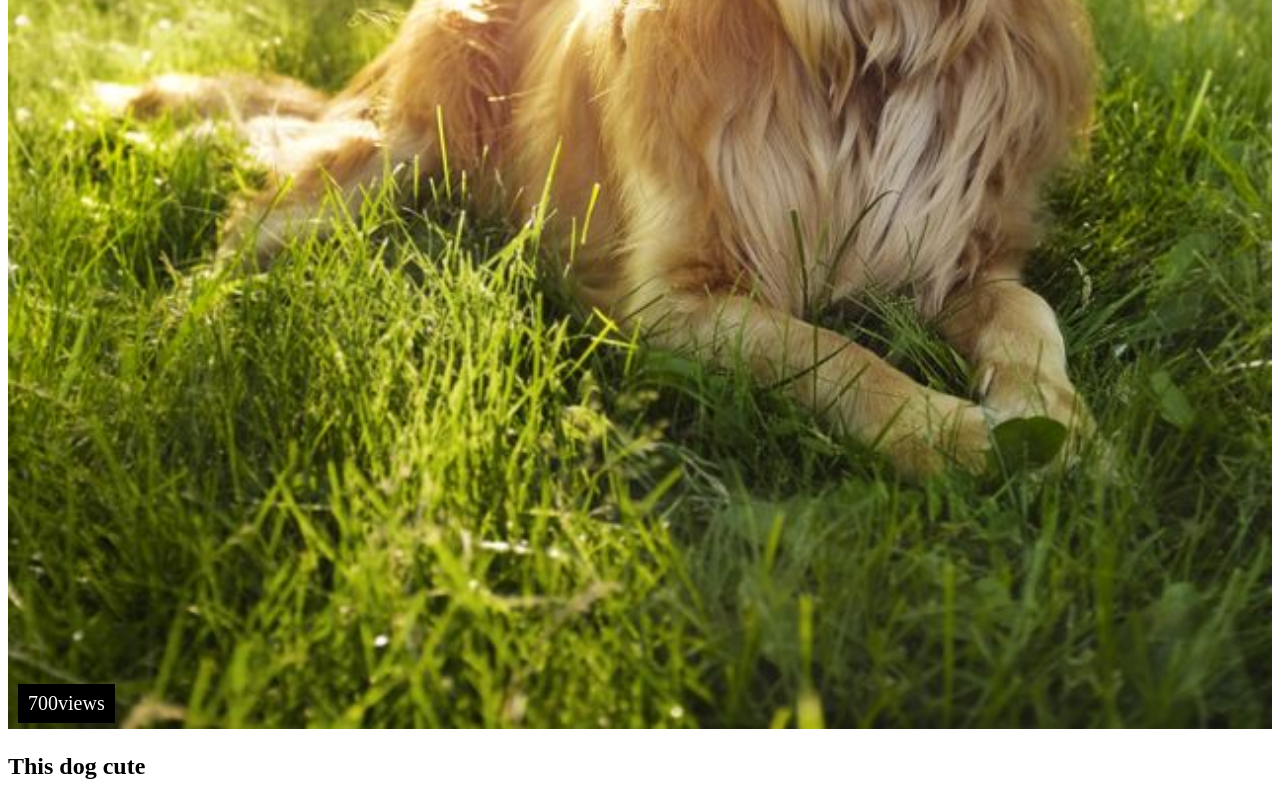
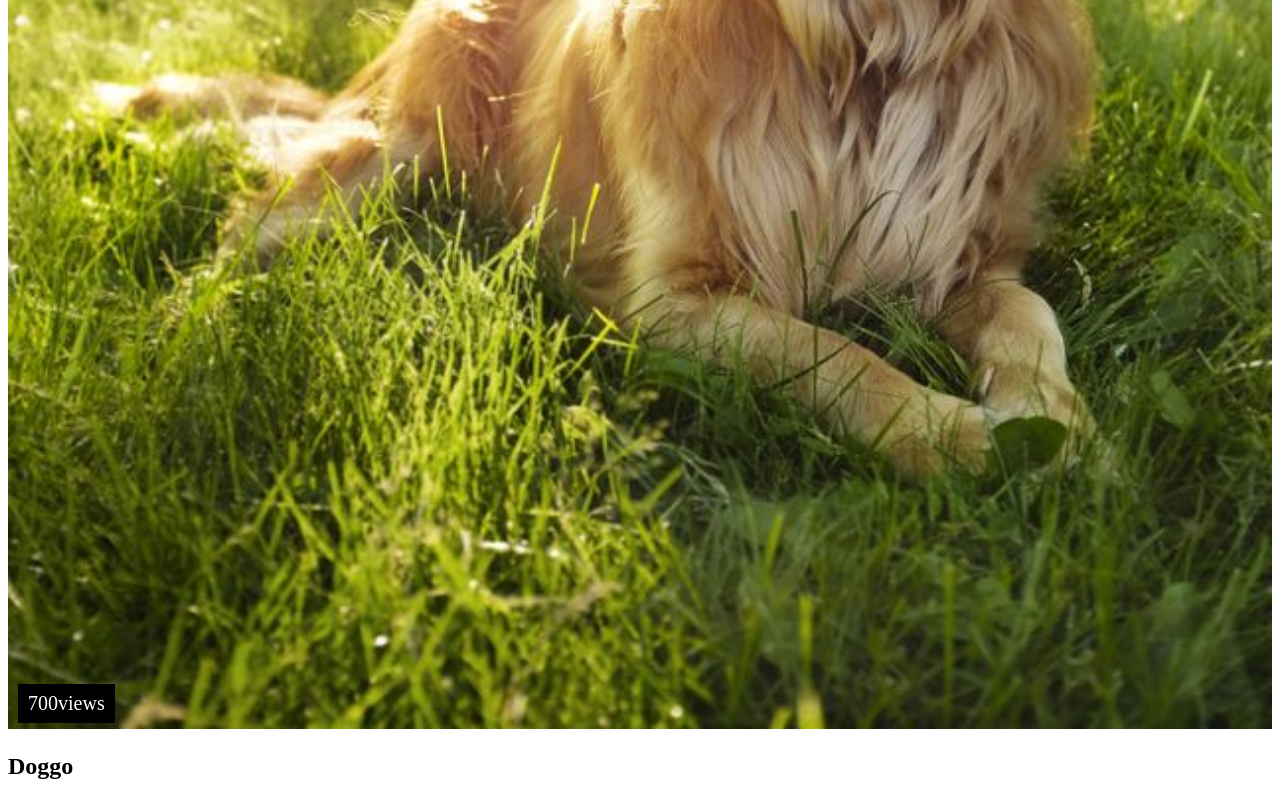
Before and after one commit to NuttanunL/Myfirstweb, a plain HTML site: page index.html in a window 1280 px wide. Shown: the part 3263-4063 px from the top of the page. Drawn offline with Linux system fonts and the light colour scheme.

Commit message:
changes doggo

```diff
--- a/index.html
+++ b/index.html
@@ -29,6 +29,6 @@
                 <div class="live">new</div>
                 <div class="view">700views</div>
                 </div>
-                <h2>This dog cute</h2>
+                <h2>Doggo</h2>
  </body>
 </html>
```
